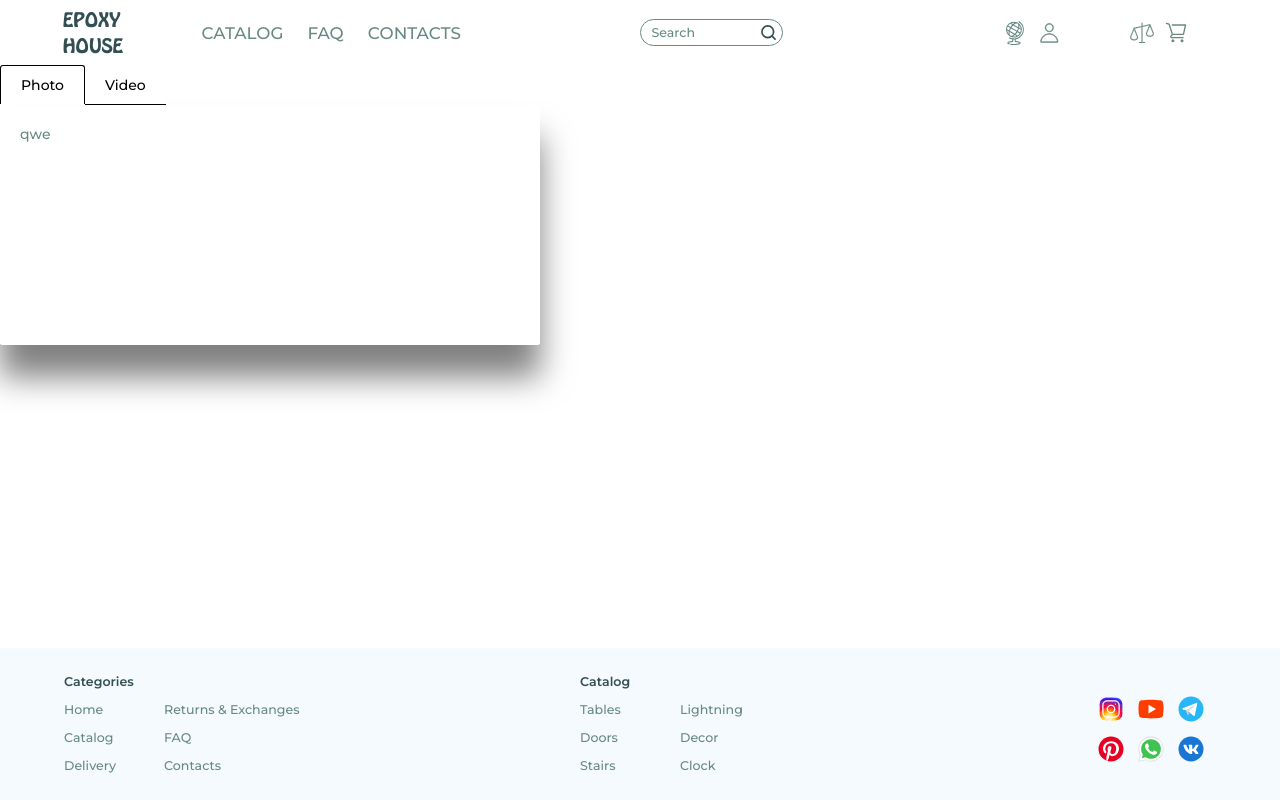
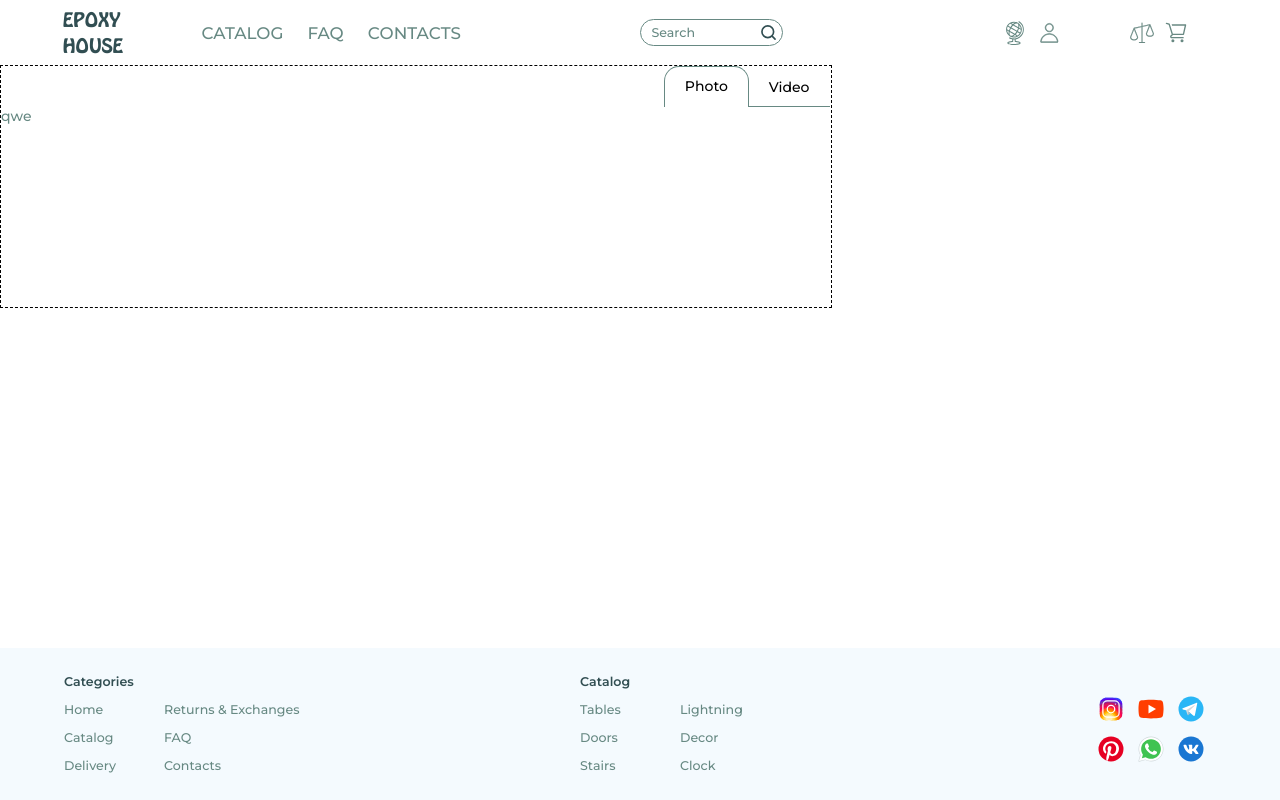
Before and after one commit to Aliques/EpoxyWood, a React (Create React App) app: page /catalog/1 in a window 1280 px wide. Built offline with nearby package versions, Linux system fonts and the light colour scheme.

Commit message:
tabs layout buttons style

```diff
--- a/src/Components/Product/TabsDesktop.module.css
+++ b/src/Components/Product/TabsDesktop.module.css
@@ -1,21 +1,27 @@
+.container {
+    border: 1px dashed black;
+}
+
+.tabs {
+    display: flex;
+    justify-content: flex-end;
+}
+
 .tab {
     cursor: pointer;
     padding: 10px 20px;
     display: inline-block;
-    border-radius: 3px 3px 0px 0px;
+    border-radius: 15px 15px 0px 0px;
     color: #000;
 
 }
 
 .panels {
-    background: #fffffff6;
-    box-shadow: 0 2rem 2rem #00000080;
+    background: #ffffff;
     min-height: 200px;
     width: 100%;
-    max-width: 500px;
     border-radius: 3px;
     overflow: hidden;
-    padding: 20px;
 }
 
 .panel {
@@ -35,13 +41,17 @@
 .tab_photo:checked~.tabs .tab_photo_label,
 .tab_video:checked~.tabs .tab_video_label {
     background: #fffffff6;
-    border: 1px solid black;
-    border-bottom: 0px;
+    border: 1.5px solid var(--natural-green);
+    border-bottom: none;
 }
 
 .tab_photo:not(:checked)~.tabs .tab_photo_label,
 .tab_video:not(:checked)~.tabs .tab_video_label {
     background: #fffffff6;
-    border-bottom: 1px solid black;
+    border-bottom: 1.5px solid var(--natural-green);
+    margin-top: 1.5px;
+}
 
+.tab_video:not(:checked)~.tabs .tab_video_label {
+    margin: 1.5px 1.5px 0px 0px;
 }
```
